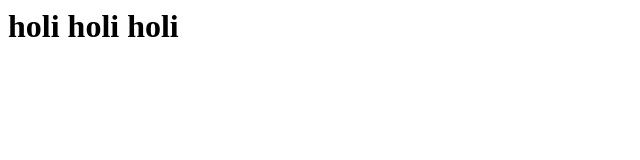
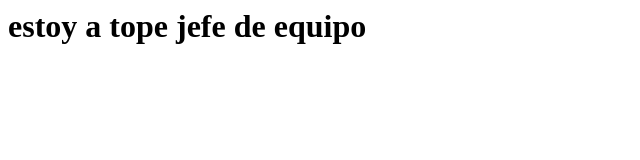
Before and after one commit to antotunechi/apacheazure, a plain HTML site: page index.html in a window 1280 px wide. Shown: the whole page, without its empty margins (0-640 px from the left). Drawn offline with Linux system fonts and the light colour scheme.

Commit message:
Update index.html

```diff
--- a/index.html
+++ b/index.html
@@ -1,4 +1,4 @@
 <html>
-<h1> holi holi holi </h1>
+<h1> estoy a tope jefe de equipo </h1>
 
 </html>
```
